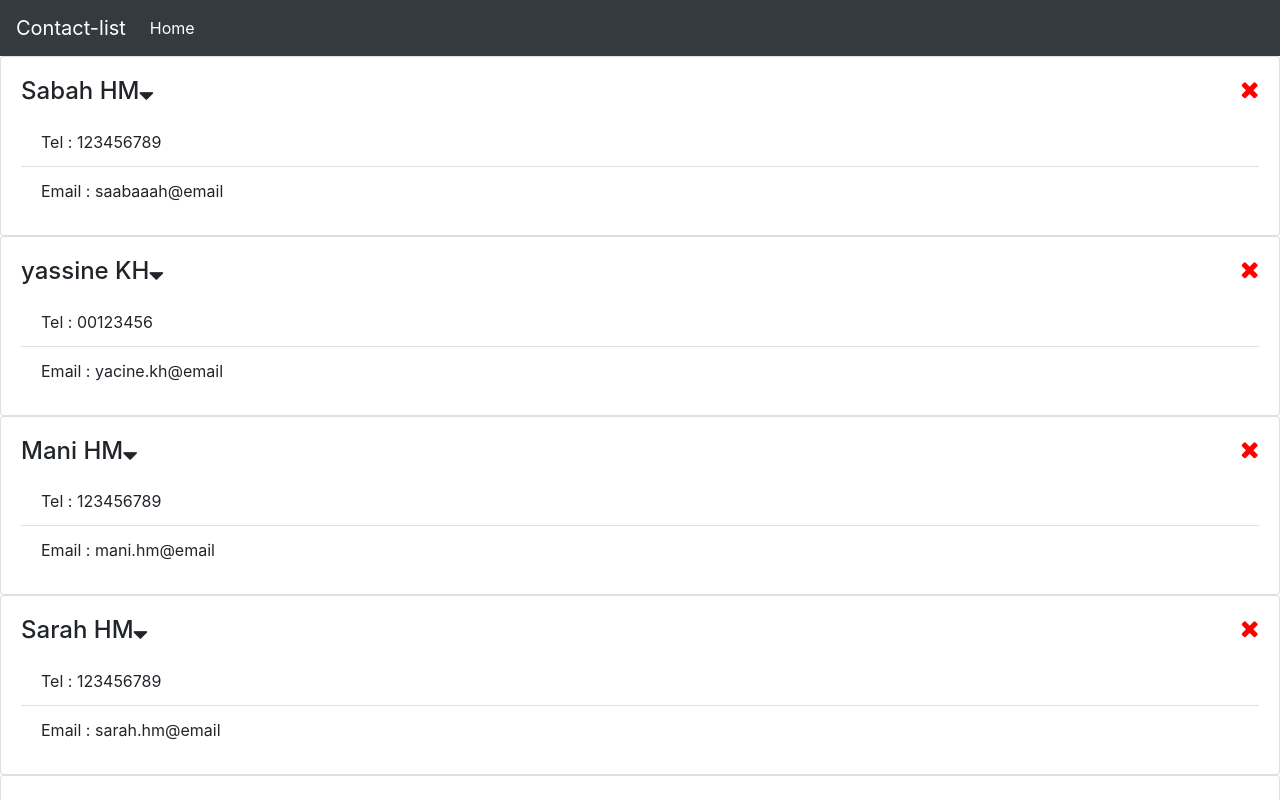
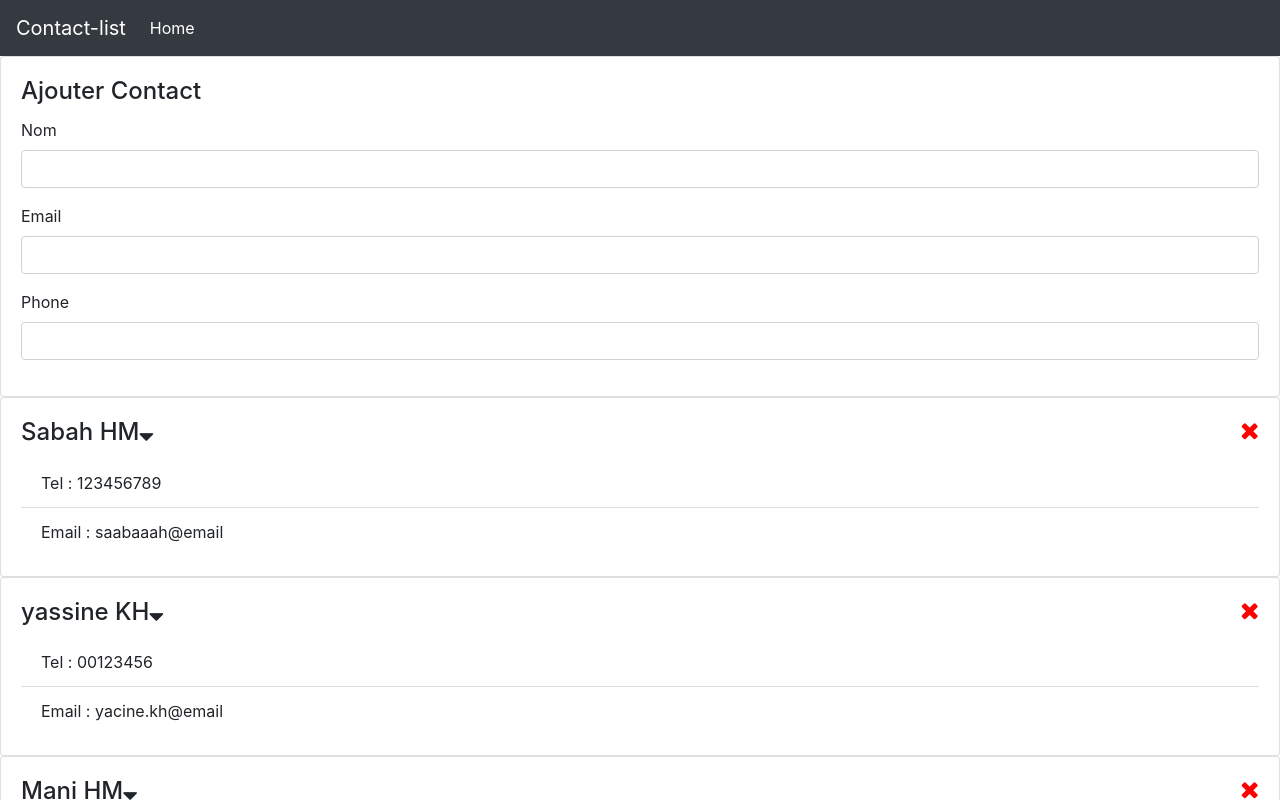
Before and after one commit to saabaaah/react_customer_panel, a React (Create React App) app: page / in a window 1280 px wide. Shown: the top 800 px of the page. Built offline with nearby package versions, Linux system fonts and the light colour scheme.

Commit message:
+ ajout formulaire contact

```diff
--- a/src/App.js
+++ b/src/App.js
@@ -1,6 +1,7 @@
 import React, {Component} from 'react';
 import Navbar from './components/navbar/Navbar';
 import Contacts from './components/contact/Contacts';
+import AddContact from'./components/contact/AddContact';
 import {Provider, Consumer} from './components/context';
 
 // importer css
@@ -17,6 +18,7 @@ class App extends Component {
     return (
       <Provider className="App">
         <Navbar titre="Contact-list"/>
+        <AddContact/>
         <Contacts/>
 
       </Provider>
--- a/src/components/contact/AddContact.js
+++ b/src/components/contact/AddContact.js
@@ -0,0 +1,37 @@
+import React, { Component } from 'react'
+
+class AddContact extends Component {
+    state = {
+        nom:"",
+        email:"",
+        phone:""
+    };
+
+    render() {
+        const {nom, email, phone} = this.state;
+        return (
+            <div>
+                <div class="card">
+                    <div class="card-body">
+                        <h4 class="card-title">Ajouter Contact</h4>
+                        <div class="form-group">
+                          <label for="">Nom</label>
+                          <input type="text" name="nom" id="nom"   value={nom} class="form-control" placeholder="" aria-describedby="helpId"/>
+                        </div>
+                        <div class="form-group">
+                          <label for="">Email</label>
+                          <input type="text" name="email" id="email" value={email} class="form-control" placeholder="" aria-describedby="helpId"/>
+                        </div>
+                        <div class="form-group">
+                          <label for="">Phone</label>
+                          <input type="text" name="phone" id="phone" value={phone} class="form-control" placeholder="" aria-describedby="helpId"/>
+                        </div>
+                    </div>
+                </div>
+
+            </div>
+        )
+    }
+}
+
+export default AddContact;
```
Also changed, not shown: 1 other file (tests, documents, lock files or other folders).
